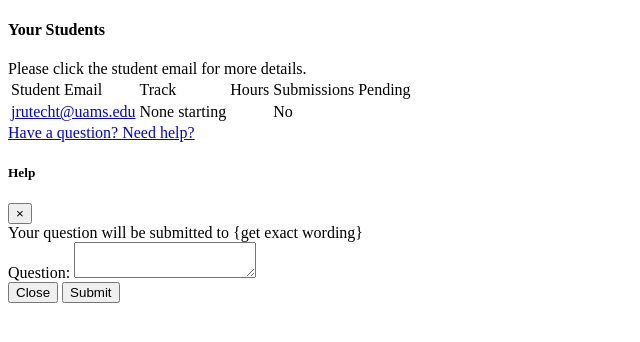
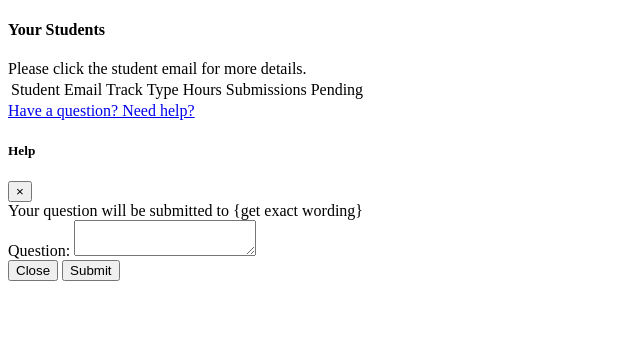
Before and after one commit to PoW-Submission/pow-submission, a Django app: template pow_submission/core/templates/core/faculty_home.html in a window 1280 px wide. Shown: the part 140-482 px from the top of the page, without its empty margins (0-640 px from the left). Run offline with Django 3.2, Linux system fonts and the light colour scheme; the template is opened without the code that fills it: values that come from a table or form of the project are taken from there, others are empty; a user stored in the database is signed in; data comes from the database, SQL or seed files in the repository.

Commit message:
Student list shows and sorts by program type

```diff
--- a/pow_submission/core/templates/core/faculty_home.html
+++ b/pow_submission/core/templates/core/faculty_home.html
@@ -14,16 +14,18 @@
           <tr>
             <td>Student Email</td>
             <td>Track</td>
+            <td>Type</td>
             <td>Hours</td>
             <td>Submissions Pending</td>
           </tr>
         </thead>
-      {% for student in students%}
+      {% for student in students|dictsort:"track.program"%}
         <tr>
           <td>
             <a href="{% url 'student_overview' student_id=student.pk %}">{{student.email}}</a>
           </td>
-          <td> {{student.track}} starting {{student.track.startTerm.label}} </td>
+          <td> {{student.track.label}} starting {{student.track.term}}</td>
+          <td> {{student.track.program}}</td>
           <td> {{student.approvedHours}}</td>
           <td class="
             {% if student.submissionsPending  %}alert-warning">Yes</td>{% endif %}
```
